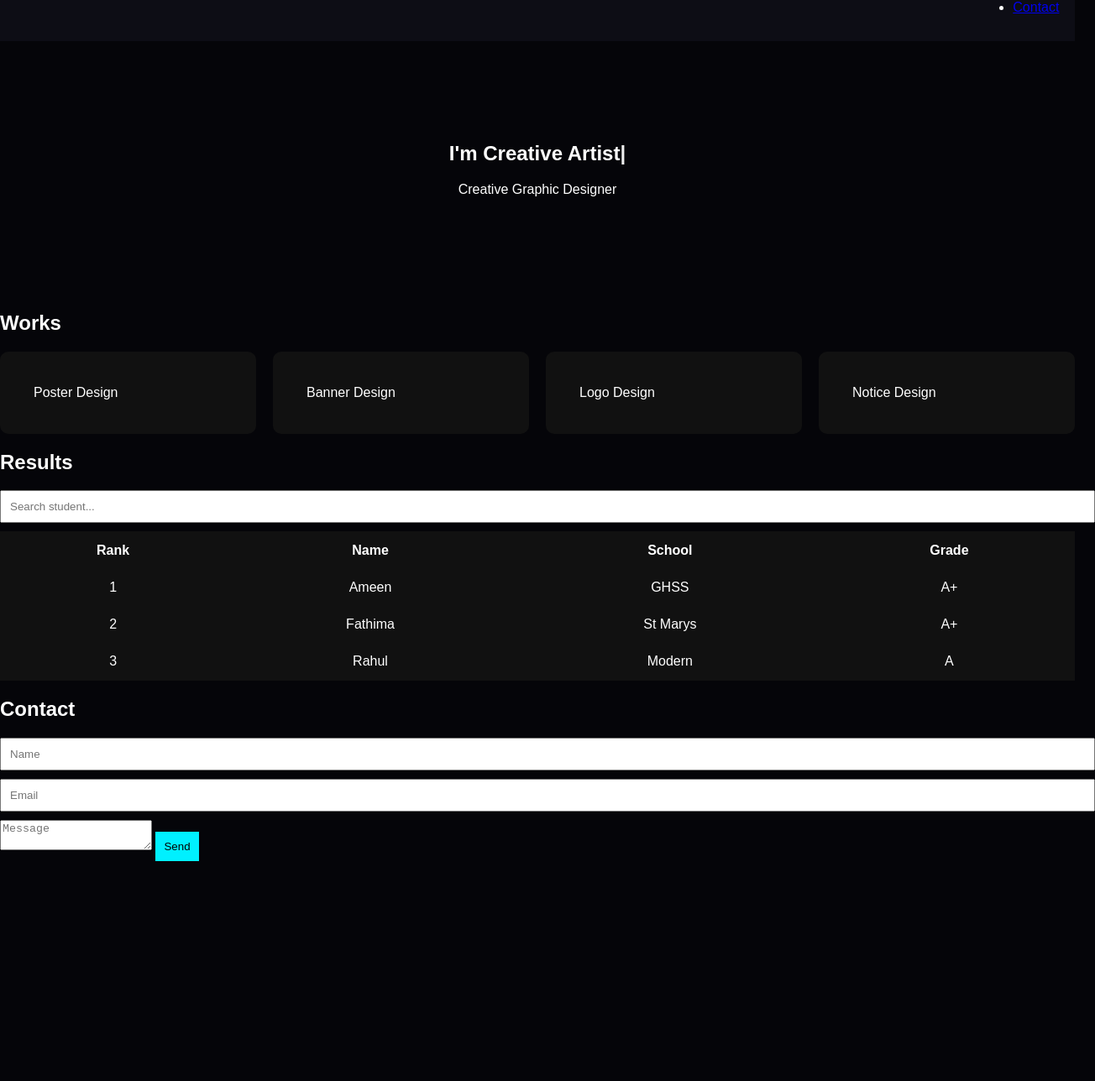
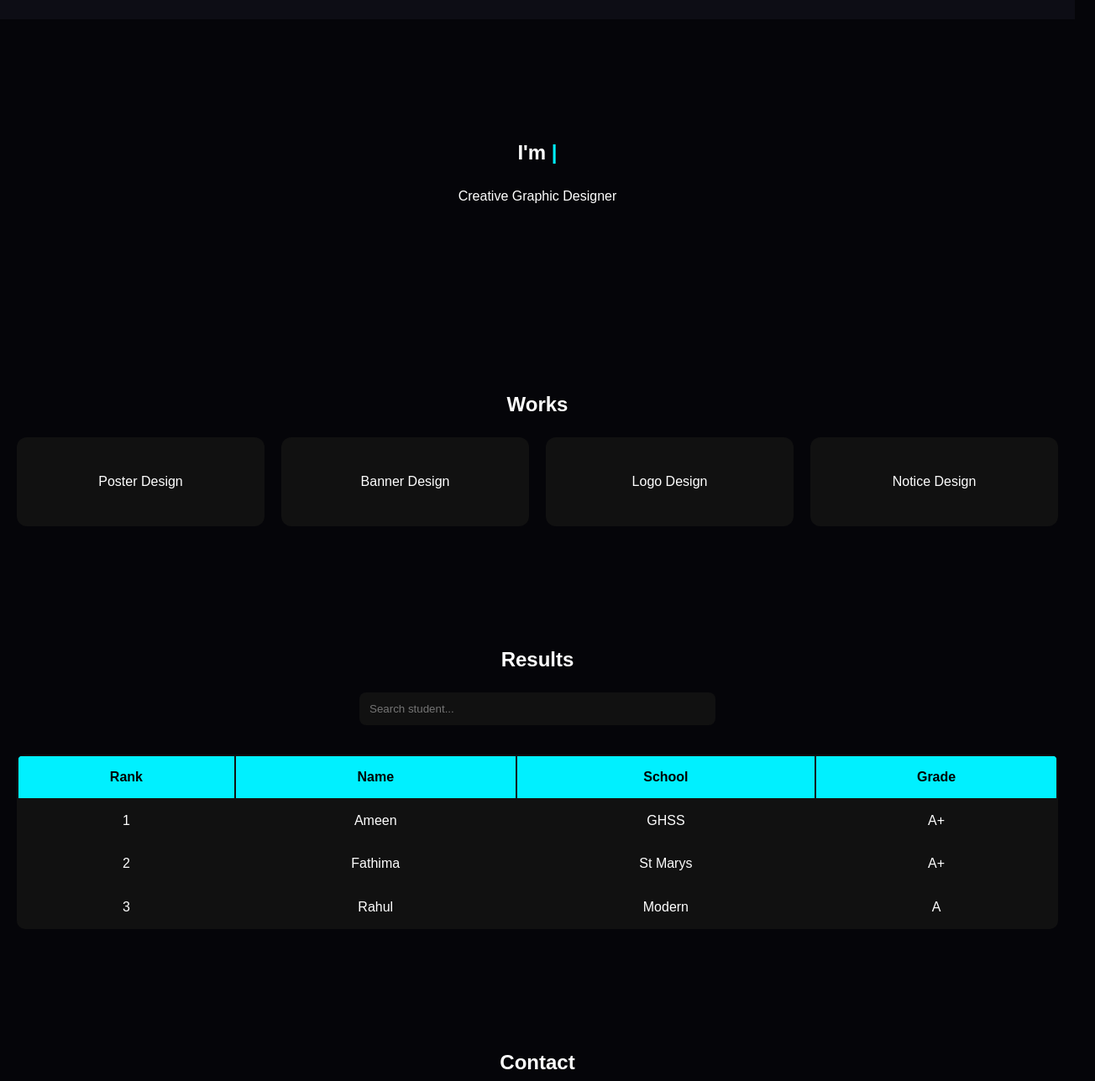
Before and after one commit to shamil-ai/flopv, a plain HTML site: page index.html in a window 1280 px wide. Shown: the part 85-1373 px from the top of the page at 84% size, 1304 px wide, since content can reach past the window. Before the commit the page ends 1127 px from the top, so only its background shows below. Drawn offline with nearby package versions, Linux system fonts and the light colour scheme.

Commit message:
Update style.css

```diff
--- a/style.css
+++ b/style.css
@@ -1,52 +1,95 @@
+/* 🌑 Base */
 body {
   margin: 0;
   font-family: 'Poppins', sans-serif;
   background: #050509;
   color: white;
+  line-height: 1.6;
 }
 
-/* Navbar */
-.nav {
+/* 🌐 Navbar */
+nav {
   display: flex;
   justify-content: space-between;
-  padding: 15px;
+  align-items: center;
+  padding: 15px 30px;
   background: #0d0d15;
+  position: sticky;
+  top: 0;
+  z-index: 1000;
 }
 
-.nav h1 {
+nav h1 {
   color: #00f0ff;
 }
 
-/* Hero */
-.hero {
-  text-align: center;
-  padding: 100px 20px;
-}
-
-/* Grid */
-.grid {
-  display: grid;
-  grid-template-columns: repeat(auto-fit, minmax(200px,1fr));
+/* Menu */
+nav ul {
+  display: flex;
   gap: 20px;
 }
 
-/* Cards */
+nav ul li {
+  list-style: none;
+}
+
+nav ul li a {
+  text-decoration: none;
+  color: white;
+  transition: 0.3s;
+}
+
+nav ul li a:hover {
+  color: #00f0ff;
+}
+
+/* 📦 Sections */
+.section {
+  padding: 60px 20px;
+  text-align: center;
+}
+
+/* 🏠 Hero */
+.hero {
+  padding: 120px 20px;
+}
+
+.hero span {
+  color: #00f0ff;
+}
+
+/* 🎨 Grid */
+.grid {
+  display: grid;
+  grid-template-columns: repeat(auto-fit, minmax(220px, 1fr));
+  gap: 20px;
+}
+
+/* 🧊 Cards */
 .grid div {
   padding: 40px;
   background: #111;
-  border-radius: 10px;
-  transition: 0.3s;
+  border-radius: 12px;
+  transition: 0.4s;
 }
 
 .grid div:hover {
-  transform: scale(1.05);
-  box-shadow: 0 0 20px #00f0ff55;
+  transform: scale(1.08) rotateY(5deg);
+  box-shadow: 0 0 25px #00f0ff55;
 }
 
-/* Table */
+/* 📊 Table */
 table {
   width: 100%;
+  margin-top: 20px;
   background: #111;
+  border-radius: 10px;
+  overflow: hidden;
+}
+
+th {
+  background: #00f0ff;
+  color: black;
 }
 
 td, th {
@@ -58,16 +101,63 @@
   background: #00f0ff22;
 }
 
-/* Input */
-input {
-  padding: 10px;
+/* 🔍 Search */
+#searchInput {
+  padding: 12px;
   width: 100%;
-  margin-bottom: 10px;
+  max-width: 400px;
+  border-radius: 8px;
+  border: none;
+  margin-bottom: 15px;
 }
 
-/* Button */
+/* 📩 Contact Form */
+form {
+  display: flex;
+  flex-direction: column;
+  gap: 15px;
+  max-width: 400px;
+  margin: auto;
+}
+
+input, textarea {
+  padding: 12px;
+  border-radius: 8px;
+  border: 1px solid #333;
+  background: #111;
+  color: white;
+}
+
+textarea {
+  min-height: 120px;
+}
+
 button {
-  padding: 10px;
+  padding: 12px;
   background: #00f0ff;
   border: none;
+  border-radius: 8px;
+  cursor: pointer;
+  transition: 0.3s;
 }
+
+button:hover {
+  background: #00c0cc;
+}
+
+/* 📱 Mobile Fix */
+@media (max-width: 768px) {
+  nav {
+    flex-direction: column;
+    gap: 10px;
+  }
+
+  nav ul {
+    flex-wrap: wrap;
+    justify-content: center;
+  }
+
+  .hero {
+    padding: 80px 20px;
+  }
+}
```
